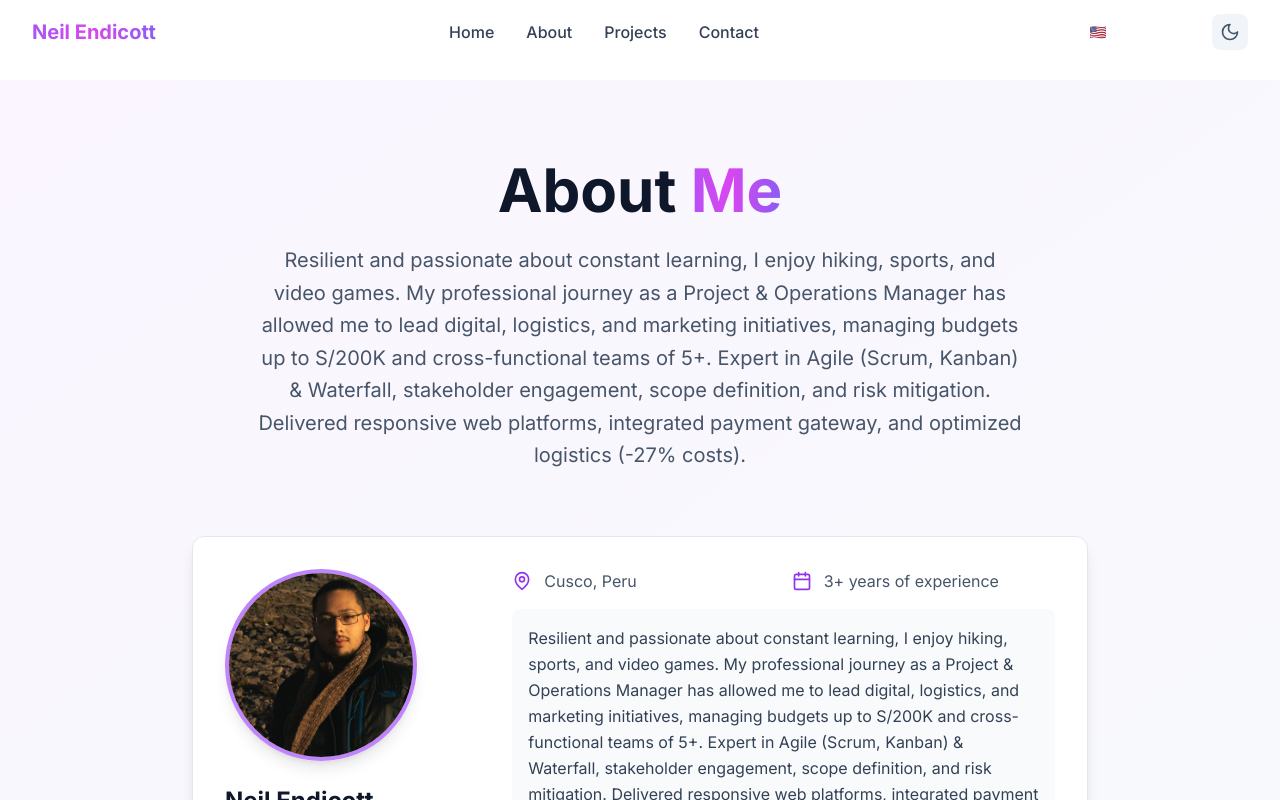
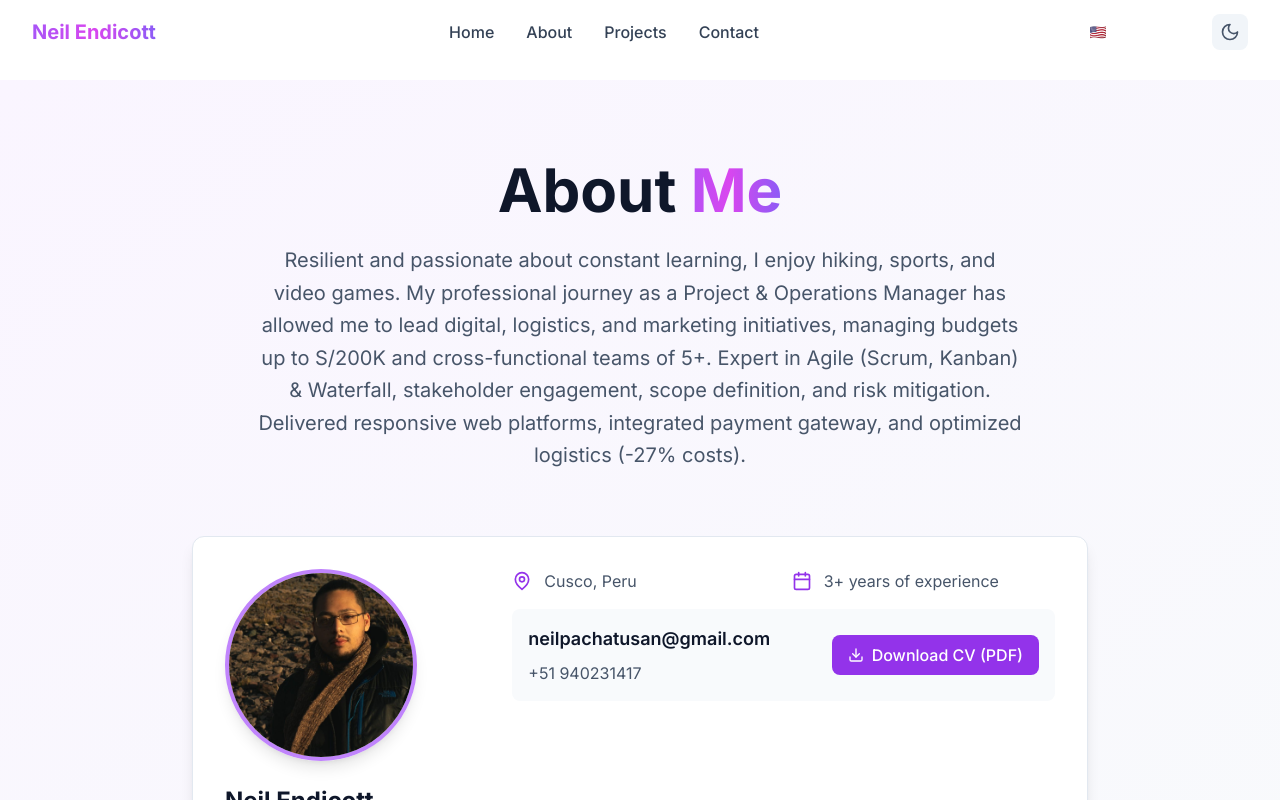
Before and after one commit to NeilEn/Portafolio, a Next.js app: page /about in a window 1280 px wide. Shown: the top 800 px of the page. Built offline with nearby package versions, Linux system fonts and the light colour scheme.

Commit message:
Eliminar duplicado de descripción personal en About y mostrar solo una vez

```diff
--- a/app/about/page.tsx
+++ b/app/about/page.tsx
@@ -121,12 +121,16 @@ export default function AboutPage() {
                 </div>
 
                 <div className="bg-secondary-50 dark:bg-secondary-800 p-4 rounded-lg">
-                  <p className="text-secondary-700 dark:text-secondary-300 leading-relaxed">
-                    {getTranslation(language, 'contact.about.subtitle')}
-                  </p>
-
                   {/* Download CV Button */}
-                  <div className="mt-4">
+                  <div className="flex items-center justify-between">
+                    <div>
+                      <h3 className="text-lg font-semibold text-secondary-900 dark:text-white mb-2">
+                        {getTranslation(language, 'contact.about.contact.email')}
+                      </h3>
+                      <p className="text-secondary-600 dark:text-secondary-400">
+                        {getTranslation(language, 'contact.about.contact.phone')}
+                      </p>
+                    </div>
                     <a
                       href="/api/cv"
                       download="Neil-Endicott-CV.pdf"
```
